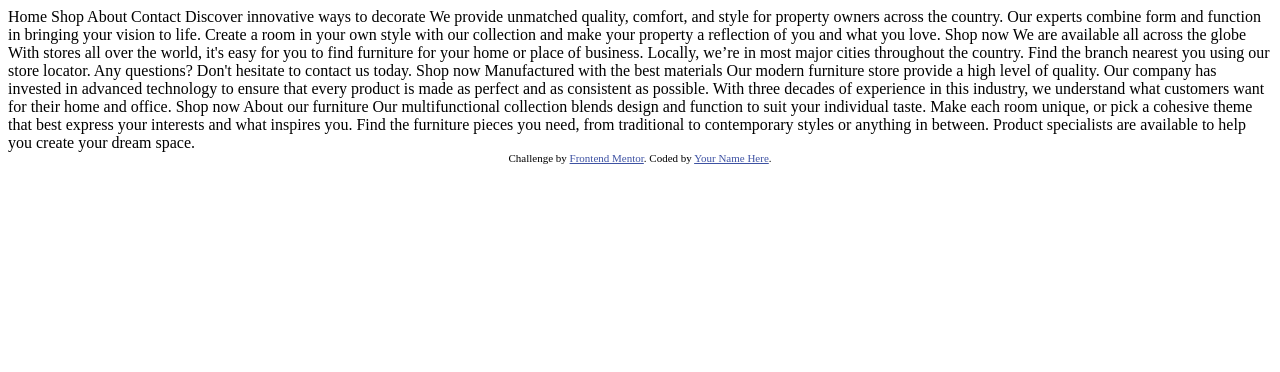
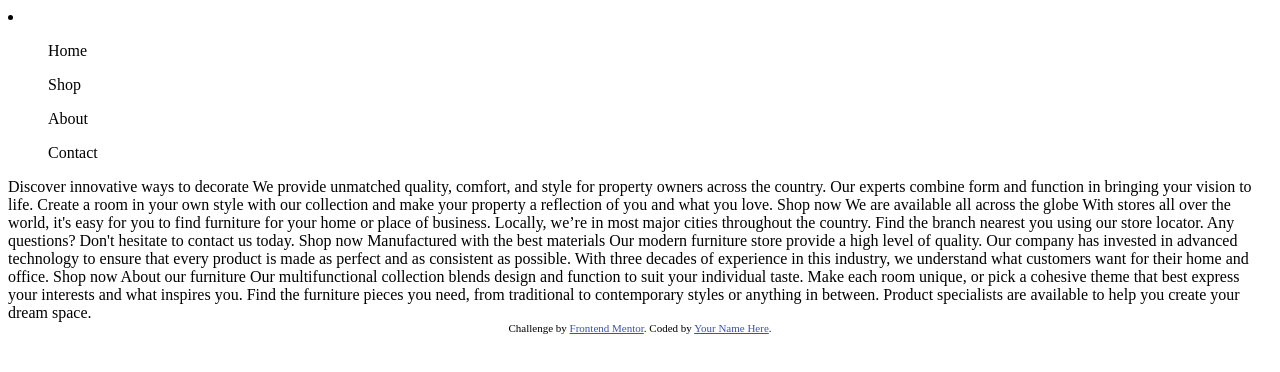
Before and after one commit to CindyBlanc/FrontendMentorTest, a plain HTML site: page index.html in a window 1280 px wide. Drawn offline with Linux system fonts and the light colour scheme.

Commit message:
first nav

```diff
--- a/index.html
+++ b/index.html
@@ -15,13 +15,30 @@
   </style>
 </head>
 <body>
-  Home
-  Shop
-  About
-  Contact
+  <head>
+    <div class="menu">
+      <nav>
+        <li>
+          <ol>
+                    Home
+          </ol>
+          <ol>
+            Shop
+          </ol>
+          <ol>
+            About
+          </ol>
+          <ol>
+            Contact
+          </ol>
+        </li>
+
+      </nav>
+    </div>
+  </head>
+
 
   Discover innovative ways to decorate
-
   We provide unmatched quality, comfort, and style for property owners across the country.
   Our experts combine form and function in bringing your vision to life. Create a room in your
   own style with our collection and make your property a reflection of you and what you love.
```
